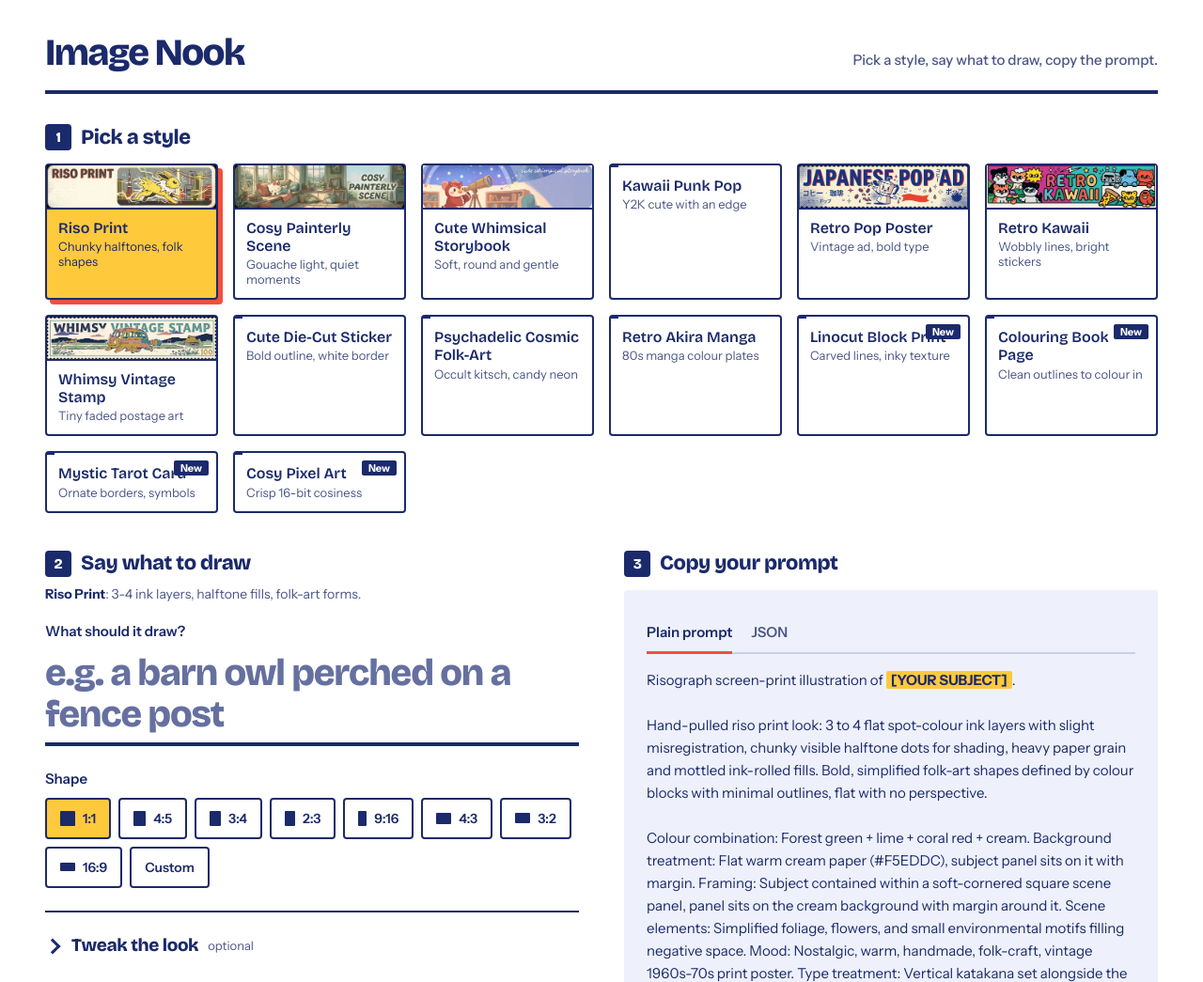
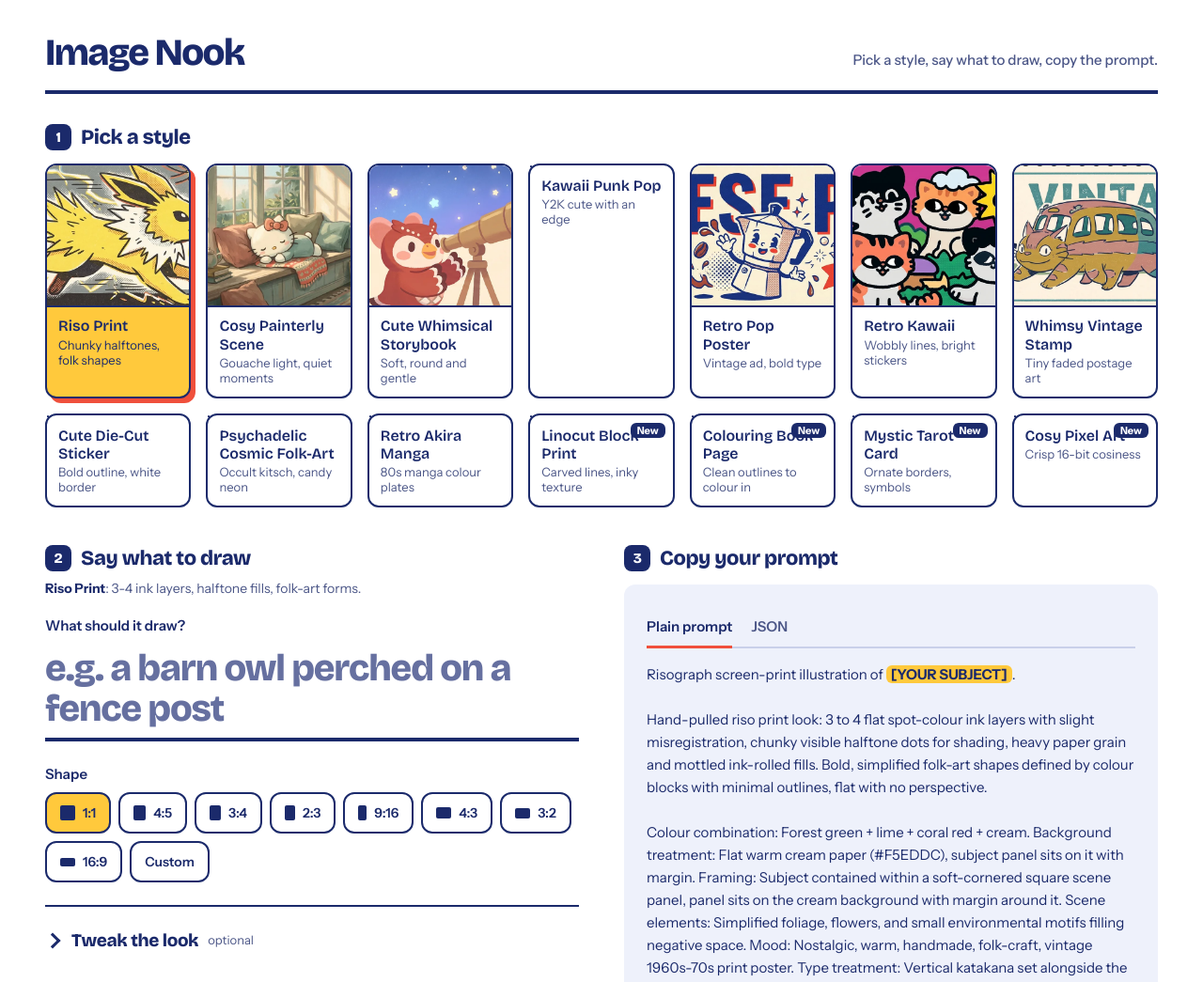
Before and after one commit to matteboye/image-nook, a browser extension: page index.html in a window 1280 px wide. Shown: the top 1045 px of the page at 94% size. Drawn offline with nearby package versions, Linux system fonts and the light colour scheme.

Commit message:
Image Nook v2.2.0: square thumbnails, rounded corners
Style cards now use 1:1 thumbnails cropped from the hero banners, and
every box, chip and button has rounded corners.

Co-Authored-By: Claude Fable 5.2 <noreply@anthropic.com>
Claude-Session: https://claude.ai/code/session_01ViT5tbLsBE6HHaVVyai9Td

```diff
--- a/app.js
+++ b/app.js
@@ -12,7 +12,7 @@
 
 'use strict';
 
-const VERSION = '2.1.0';
+const VERSION = '2.2.0';
 const AUTO_TEXT = 'chosen to suit the subject';
 const NO_SUBJECT = '[YOUR SUBJECT]';
 const ASPECTS = ['1:1', '4:5', '3:4', '2:3', '9:16', '4:3', '3:2', '16:9'];
@@ -144,7 +144,7 @@ const STYLES = [
   {
     key: 'riso', label: 'Riso Print', tagline: 'Chunky halftones, folk shapes',
     meta: ['3-4 ink layers', 'Halftone fills', 'Folk-art forms'],
-    thumb: 'images/thumbs/riso-print.webp', swatch: ['#2f5d3a', '#b5cf5a', '#e2574c', '#f5eddc'],
+    thumb: 'images/thumbs/riso-print-sq.webp', swatch: ['#2f5d3a', '#b5cf5a', '#e2574c', '#f5eddc'],
     ids: { subject: 'r-subject', aspect: 'r-aspect' }, aspect: '1:1',
     quick: ['r-palette', 'r-scene', 'r-typo'],
     always: ['r-palette', 'r-background', 'r-framing', 'r-scene', 'r-typo', 'r-mood'],
@@ -156,7 +156,7 @@ const STYLES = [
   {
     key: 'painterly', label: 'Cosy Painterly Scene', tagline: 'Gouache light, quiet moments',
     meta: ['Gouache & pastel', 'Soft golden light', 'Ghibli-adjacent'],
-    thumb: 'images/thumbs/cosy-painterly-scene.webp', swatch: ['#7d9a78', '#5f8f8f', '#f3e6c8', '#c9785a'],
+    thumb: 'images/thumbs/cosy-painterly-scene-sq.webp', swatch: ['#7d9a78', '#5f8f8f', '#f3e6c8', '#c9785a'],
     ids: { subject: 'p-subject', aspect: 'p-aspect' }, aspect: '9:16',
     quick: ['p-setting', 'p-time', 'p-palette'],
     always: ['p-palette', 'p-mood', 'p-framing'],
@@ -168,7 +168,7 @@ const STYLES = [
   {
     key: 'storybook', label: 'Cute Whimsical Storybook', tagline: 'Soft, round and gentle',
     meta: ['Chunky rounded forms', 'Pastel storybook palette', 'Soft chalky texture'],
-    thumb: 'images/thumbs/cute-whimsical-storybook.webp', swatch: ['#a9cfe8', '#a8c3a0', '#f8ecd4', '#f2b79a'],
+    thumb: 'images/thumbs/cute-whimsical-storybook-sq.webp', swatch: ['#a9cfe8', '#a8c3a0', '#f8ecd4', '#f2b79a'],
     ids: { subject: 's-subject', aspect: 's-aspect' }, aspect: '1:1',
     quick: ['s-setting', 's-weather', 's-palette'],
     always: ['s-palette', 's-lighting', 's-linework'],
@@ -195,7 +195,7 @@ const STYLES = [
   {
     key: 'retropop', label: 'Retro Pop Poster', tagline: 'Vintage ad, bold type',
     meta: ['1950s + 60s Japan', 'Halftone & misregister', 'Character-driven'],
-    thumb: 'images/thumbs/retro-pop-poster.webp', swatch: ['#f2edd7', '#1e3a8f', '#e63b2e', '#ffffff'],
+    thumb: 'images/thumbs/retro-pop-poster-sq.webp', swatch: ['#f2edd7', '#1e3a8f', '#e63b2e', '#ffffff'],
     ids: { subject: 'rp-subject', aspect: 'rp-aspect' }, aspect: '1:1',
     quick: ['rp-palette-preset', 'rp-era', 'rp-layout', 'rp-mascot'],
     always: ['rp-palette-preset', 'rp-era', 'rp-layout', 'rp-scene', 'rp-mascot', 'rp-motifs-group', 'rp-halftone-size', 'rp-badge-shape'],
@@ -220,7 +220,7 @@ const STYLES = [
   {
     key: 'retrokawaii', label: 'Retro Kawaii', tagline: 'Wobbly lines, bright stickers',
     meta: ['Bold chunky outlines', 'Halftone & grain', 'Cute chibi mascots'],
-    thumb: 'images/thumbs/retro-kawaii.webp', swatch: ['#e6332a', '#ffd23f', '#3fa7d6', '#f7f2e8', '#111111'],
+    thumb: 'images/thumbs/retro-kawaii-sq.webp', swatch: ['#e6332a', '#ffd23f', '#3fa7d6', '#f7f2e8', '#111111'],
     ids: { subject: 'rk-subject', aspect: 'rk-aspect' }, aspect: '1:1',
     quick: ['rk-color-mode', 'rk-palette', 'rk-layout', 'rk-background'],
     always: ['rk-color-mode', 'rk-palette', 'rk-accent', 'rk-layout', 'rk-background', 'rk-line-weight'],
@@ -234,7 +234,7 @@ const STYLES = [
   {
     key: 'whimsystamp', label: 'Whimsy Vintage Stamp', tagline: 'Tiny faded postage art',
     meta: ['Riso-printed postage', 'Mid-century Japanese', 'Storybook-cute'],
-    thumb: 'images/thumbs/whimsy-vintage-stamp.webp', swatch: ['#f3ead3', '#23345c', '#d9a0a0', '#9db59a', '#3d8b8b'],
+    thumb: 'images/thumbs/whimsy-vintage-stamp-sq.webp', swatch: ['#f3ead3', '#23345c', '#d9a0a0', '#9db59a', '#3d8b8b'],
     ids: { subject: 'ws-subject', aspect: 'ws-aspect' }, aspect: '4:5',
     quick: ['ws-palette', 'ws-bg-tone', 'ws-era', 'ws-edge'],
     always: ['ws-palette', 'ws-bg-tone', 'ws-era', 'ws-edge', 'ws-medium', 'ws-denomination', 'ws-denom-style'],
@@ -601,7 +601,7 @@ function highlightProse(str) {
 
 function swatchBanner(colours) {
   const stops = colours.map((c, i) => `${c} ${(i / colours.length) * 100}% ${((i + 1) / colours.length) * 100}%`).join(', ');
-  return el('span', { class: 'card-swatch', style: `background: linear-gradient(100deg, ${stops});`, 'aria-hidden': 'true' });
+  return el('span', { class: 'card-swatch', style: `background: linear-gradient(135deg, ${stops});`, 'aria-hidden': 'true' });
 }
 
 function renderCards() {
@@ -609,7 +609,7 @@ function renderCards() {
   wrap.textContent = '';
   STYLES.forEach((st, i) => {
     const banner = st.thumb
-      ? el('img', { class: 'card-img', src: st.thumb, alt: '', loading: i < 6 ? 'eager' : 'lazy', width: 900, height: 234 })
+      ? el('img', { class: 'card-img', src: st.thumb, alt: '', loading: i < 6 ? 'eager' : 'lazy', width: 480, height: 480 })
       : swatchBanner(st.swatch);
     const card = el('button', {
       type: 'button', class: 'card' + (st.key === state.style ? ' active' : ''), 'data-style': st.key,
--- a/styles.css
+++ b/styles.css
@@ -10,7 +10,8 @@
   --yellow: #ffc93c;
   --tint: #eef1fb;
   --line: #c9d0ea;
-  --radius: 4px;
+  --radius: 12px;
+  --radius-sm: 6px;
   --display: 'Bricolage Grotesque', 'Arial Black', system-ui, sans-serif;
   --body: 'Instrument Sans', system-ui, -apple-system, 'Segoe UI', sans-serif;
   --mono: ui-monospace, 'SF Mono', Menlo, Consolas, monospace;
@@ -79,7 +80,7 @@ header {
   justify-content: center;
   background: var(--ink);
   color: var(--paper);
-  border-radius: var(--radius);
+  border-radius: 8px;
   flex-shrink: 0;
 }
 
@@ -97,7 +98,7 @@ input:focus-visible, textarea:focus-visible, select:focus-visible {
 /* ============ STYLE CARDS ============ */
 .cards {
   display: grid;
-  grid-template-columns: repeat(auto-fill, minmax(184px, 1fr));
+  grid-template-columns: repeat(auto-fill, minmax(150px, 1fr));
   gap: 16px;
 }
 
@@ -120,15 +121,16 @@ input:focus-visible, textarea:focus-visible, select:focus-visible {
 
 .card-banner {
   display: block;
-  aspect-ratio: 900 / 234;
+  aspect-ratio: 1 / 1;
   border-bottom: 2px solid var(--ink);
+  border-radius: 10px 10px 0 0;
   overflow: hidden;
   background: var(--tint);
 }
 .card-img { width: 100%; height: 100%; object-fit: cover; display: block; }
 .card-swatch { display: block; width: 100%; height: 100%; }
 
-.card-body { display: flex; flex-direction: column; gap: 2px; padding: 10px 12px 12px; }
+.card-body { display: flex; flex-direction: column; gap: 2px; padding: 10px 12px 12px; overflow-wrap: anywhere; }
 .card-name { font-family: var(--display); font-weight: 600; font-size: 16px; line-height: 1.2; }
 .card-tag { font-size: 13px; color: var(--ink-soft); }
 
@@ -141,7 +143,7 @@ input:focus-visible, textarea:focus-visible, select:focus-visible {
   right: 8px;
   background: var(--ink);
   color: var(--paper);
-  border-radius: 2px;
+  border-radius: var(--radius-sm);
   font-size: 11px;
   font-weight: 700;
   padding: 1px 7px;
@@ -278,7 +280,7 @@ select {
 .ratio-ico {
   display: inline-block;
   background: var(--ink);
-  border-radius: 1px;
+  border-radius: 2px;
   flex-shrink: 0;
 }
 
@@ -311,7 +313,7 @@ select {
 .tweak-title { font-family: var(--display); font-size: 19px; font-weight: 800; letter-spacing: -0.02em; }
 .tweak-count {
   background: var(--yellow);
-  border-radius: 2px;
+  border-radius: var(--radius-sm);
   font-size: 13px;
   font-weight: 700;
   padding: 1px 8px;
@@ -418,7 +420,7 @@ pre.prose {
 .json-key { color: var(--red-deep); }
 .json-string { color: var(--ink); }
 pre.prose .json-key { font-weight: 700; }
-.missing { background: var(--yellow); font-weight: 700; border-radius: 2px; padding: 0 5px; }
+.missing { background: var(--yellow); font-weight: 700; border-radius: var(--radius-sm); padding: 0 5px; }
 
 .nudge { color: var(--red-deep); font-weight: 700; font-size: 15px; }
 .nudge[hidden] { display: none; }
@@ -471,8 +473,10 @@ pre.prose .json-key { font-weight: 700; }
   .wrap { padding: 24px 16px 48px; }
   header { margin-bottom: 24px; padding-bottom: 14px; }
   .wordmark { font-size: 32px; }
-  .cards { grid-template-columns: repeat(2, minmax(0, 1fr)); gap: 12px; }
-  .card-name { font-size: 15px; }
+  .cards { grid-template-columns: repeat(3, minmax(0, 1fr)); gap: 10px; }
+  .card-name { font-size: 14px; }
+  .card-tag { display: none; }
+  .card-body { padding: 8px 10px 10px; }
   .output-frame { padding: 18px; }
   .card.active { box-shadow: 4px 4px 0 var(--red); }
 }
```
Also changed, not shown: images/thumbs/cosy-painterly-scene-sq.webp (added), images/thumbs/cosy-painterly-scene.webp (deleted), images/thumbs/cute-whimsical-storybook-sq.webp (added), images/thumbs/cute-whimsical-storybook.webp (deleted), images/thumbs/retro-kawaii-sq.webp (added), images/thumbs/retro-kawaii.webp (deleted), images/thumbs/retro-pop-poster-sq.webp (added), images/thumbs/retro-pop-poster.webp (deleted), images/thumbs/riso-print-sq.webp (added), images/thumbs/riso-print.webp (deleted), images/thumbs/whimsy-vintage-stamp-sq.webp (added), images/thumbs/whimsy-vintage-stamp.webp (deleted), manifest.json.
